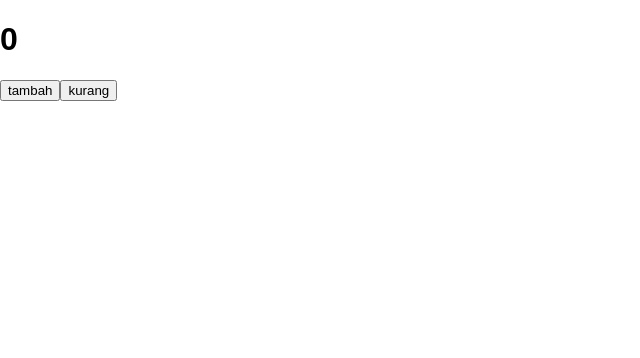
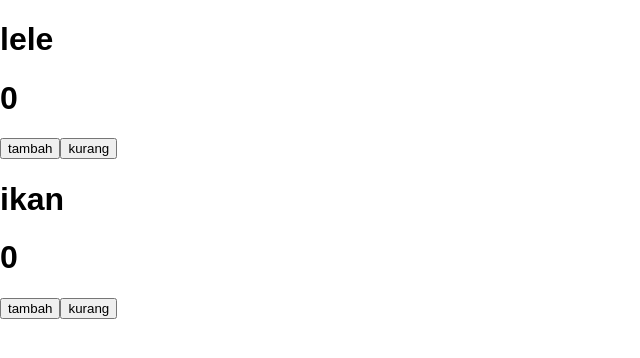
Before and after one commit to wiraandre/bootcampstate, a React (Create React App) app: page / in a window 1280 px wide. Shown: the top 358 px of the page, without its empty margins (0-640 px from the left). Built offline with nearby package versions, Linux system fonts and the light colour scheme.

Commit message:
beda jalur

```diff
--- a/src/App.js
+++ b/src/App.js
@@ -5,7 +5,7 @@ class App extends Component {
   render() {
     return (
       <div>
-        <Header wow="asaks" isi="aaa" />
+        <Header />
       </div>
     );
   }
@@ -17,7 +17,8 @@ class Header extends Component {
   render() {
     return (
       <div>
-        <Counter />
+        <Counter nama="lele" />
+        <Counter nama="ikan" />
       </div>
     );
   }
@@ -47,6 +48,7 @@ class Counter extends Component {
   render() {
     return (
       <div>
+        <h1>{this.props.nama}</h1>
         <h1>{this.state.angka}</h1>
 
         <button onClick={this.tambah}>tambah</button>
```
